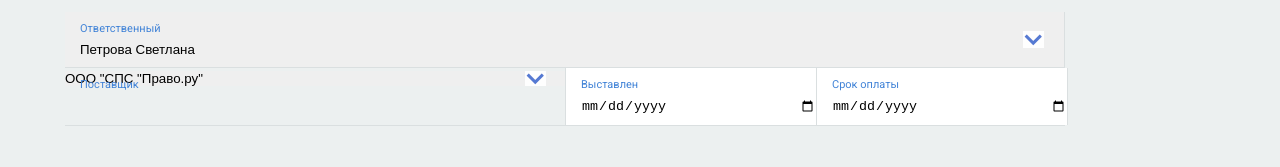
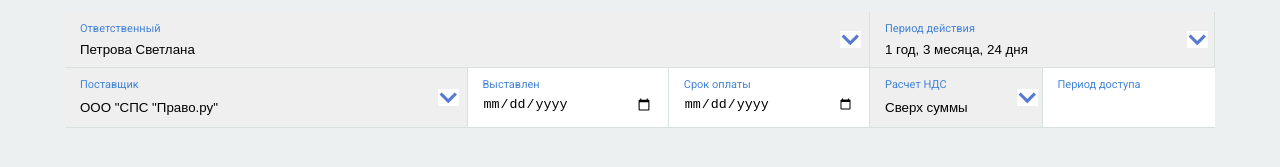
Before and after one commit to darkside1102/project, a plain HTML site: page index.html in a window 1280 px wide. Shown: the part 209-376 px from the top of the page. Drawn offline with Linux system fonts and the light colour scheme.

Commit message:
new form
Доделана форма

```diff
--- a/index.html
+++ b/index.html
@@ -31,7 +31,6 @@
 		</div>
 	</header>
 	<section class="container">
-		<div class="left-flex">
 		<div class="subject-info">
 			<div class="subject-info__responsible">
 				<label>
@@ -40,23 +39,56 @@
 				</select>
 				</label>
 			</div>
-			<div class="bottom-flex">
-				<div class="subject-info__provider">
+			<div class="subject-info__period">
 				<label>
-						<select class="subject-info__select-provider" name="" id="">
+				<select class="subject-info__period-date" name="" id="">
+					<option value="">1 год, 3 месяца, 24 дня</option>
+				</select>
+				</label>
+			</div>
+		</div>
+		<div class="subject">
+			<div class="subject__container subject__container-left">
+				<div class="subject__container__inner">
+					<div class="subject__provider">
+						<label>
+						<select class="subject__select-provider" name="" id="">
 							<option value="">ООО "СПС "Право.ру"</option>
 						</select>
 						</label>
 					</div>
-				<div class="subject-info__exposed">
-					<input class="subject-info__exposed-date" type="date" id="date">
 				</div>
-				<div class="subject-info__duedate">
-					<input class="subject-info__duedate-date" type="date">
+
+				<div class="subject__container__inner">
+					<div class="subject__exposed">
+						<input class="subject__exposed-date" type="date" id="date">
+					</div>
+					<div class="subject__duedate">
+						<input class="subject__duedate-date" type="date">
 					</div>
 				</div>
 			</div>
+			<div class="subject__container subject__container-right">
+				<div class="subject__container__inner">
+					<div class="subject__calculation">
+							<label>
+								<select class="subject__сalculation-summ" name="" id="">
+									<option value="">Сверх суммы</option>
+								</select>
+							</label>
 						</div>
+					</div>
+
+				<div class="subject__container__inner">
+						<div class="subject__acces">
+							<input class="subject__acces-date" type="text">
+						</div>
+					</div>
+			</div>
+
+		</div>
+	</section>
+	<section class="container">
 	</section>
 </body>
 </html>
--- a/new_project/style.css
+++ b/new_project/style.css
@@ -151,7 +151,11 @@ li {
 .main-menu__link_active {
   color: #fff;
 }
-.left-flex {
+.container {
+  margin: 15px 65px;
+}
+.subject-info {
+  width: 100%;
   display: -webkit-box;
   display: -webkit-flex;
   display: -ms-flexbox;
@@ -160,27 +164,11 @@ li {
   -webkit-justify-content: flex-start;
       -ms-flex-pack: start;
           justify-content: flex-start;
-  -webkit-flex-wrap: wrap;
-      -ms-flex-wrap: wrap;
-          flex-wrap: wrap;
-  width: 1000px;
-}
-.bottom-flex {
-  display: -webkit-box;
-  display: -webkit-flex;
-  display: -ms-flexbox;
-  display: flex;
   border-bottom: 1px solid #dadfe0;
 }
-.container {
-  margin: 15px 65px;
-}
-.subject-info {
-  width: 1000px;
-}
 .subject-info__responsible {
+  width: 70%;
   position: relative;
-  border-bottom: 1px solid #dadfe0;
 }
 .subject-info__responsible::before {
   content: "Ответственный";
@@ -192,7 +180,34 @@ li {
   left: 15px;
 }
 .subject-info__responsible-info {
-  width: 1000px;
+  width: 100%;
+  min-height: 50px;
+  padding: 30px 15px 10px;
+  border: none;
+  background-image: url("img/select-logo.png");
+  background-repeat: no-repeat;
+  background-position: 99%;
+  -webkit-appearance: none;
+     -moz-appearance: none;
+          appearance: none;
+  border-right: 1px solid #dadfe0;
+}
+.subject-info__period {
+  width: 30%;
+  position: relative;
+}
+.subject-info__period::before {
+  content: "Период действия";
+  color: #4183d7;
+  font-size: 11px;
+  position: absolute;
+  z-index: 1;
+  top: 10px;
+  left: 15px;
+}
+.subject-info__period-date {
+  width: 100%;
+  min-height: 50px;
   padding: 30px 15px 10px;
   border: none;
   background-image: url("img/select-logo.png");
@@ -202,65 +217,6 @@ li {
      -moz-appearance: none;
           appearance: none;
   border-right: 1px solid #dadfe0;
-}
-.subject-info__provider {
-  position: relative;
-  border-right: 1px solid #dadfe0;
-}
-.subject-info__provider::before {
-  content: "Поставщик";
-  color: #4183d7;
-  font-size: 11px;
-  position: absolute;
-  z-index: 1;
-  top: 10px;
-  left: 15px;
-}
-.subject-info__select-provider {
-  width: 500px;
-  border: none;
-  -webkit-appearance: none;
-     -moz-appearance: none;
-          appearance: none;
-  background-image: url("img/select-logo.png");
-  background-repeat: no-repeat;
-  background-position: 96%;
-}
-.subject-info__exposed {
-  position: relative;
-  border-right: 1px solid #dadfe0;
-}
-.subject-info__exposed::before {
-  content: "Выставлен";
-  color: #4183d7;
-  font-size: 11px;
-  position: absolute;
-  z-index: 1;
-  top: 10px;
-  left: 15px;
-}
-.subject-info__exposed-date {
-  width: 235px;
-  border: none;
-  padding: 30px 0 10px 15px;
-}
-.subject-info__duedate {
-  position: relative;
-  border-right: 1px solid #dadfe0;
-}
-.subject-info__duedate::before {
-  content: "Срок оплаты";
-  color: #4183d7;
-  font-size: 11px;
-  position: absolute;
-  z-index: 1;
-  top: 10px;
-  left: 15px;
-}
-.subject-info__duedate-date {
-  width: 235px;
-  border: none;
-  padding: 30px 0 10px 15px;
 }
 .subject {
   width: 100%;
@@ -274,8 +230,97 @@ li {
           justify-content: flex-start;
   border-bottom: 1px solid #dadfe0;
 }
+.subject__container {
+  display: -webkit-box;
+  display: -webkit-flex;
+  display: -ms-flexbox;
+  display: flex;
+}
+.subject__container-left {
+  width: 70%;
+}
+.subject__container-right {
+  width: 30%;
+}
+.subject__container__inner {
+  display: -webkit-box;
+  display: -webkit-flex;
+  display: -ms-flexbox;
+  display: flex;
+  width: 50%;
+}
+.subject__provider {
+  width: 100%;
+  position: relative;
+  border-right: 1px solid #dadfe0;
+}
+.subject__provider::before {
+  content: "Поставщик";
+  color: #4183d7;
+  font-size: 11px;
+  position: absolute;
+  z-index: 1;
+  top: 10px;
+  left: 15px;
+}
+.subject__select-provider {
+  width: 100%;
+  min-height: 59px;
+  padding: 30px 15px 10px;
+  border: none;
+  background-image: url("img/select-logo.png");
+  background-repeat: no-repeat;
+  background-position: 98%;
+  -webkit-appearance: none;
+     -moz-appearance: none;
+          appearance: none;
+}
+.subject__exposed {
+  width: 100%;
+  position: relative;
+  border-right: 1px solid #dadfe0;
+}
+.subject__exposed::before {
+  content: "Выставлен";
+  color: #4183d7;
+  font-size: 11px;
+  position: absolute;
+  z-index: 1;
+  top: 10px;
+  left: 15px;
+}
+.subject__exposed-date {
+  width: 100%;
+  border: none;
+  padding: 25px 15px 10px;
+  -webkit-box-sizing: border-box;
+          box-sizing: border-box;
+  min-height: 59px;
+}
+.subject__duedate {
+  width: 100%;
+  position: relative;
+  border-right: 1px solid #dadfe0;
+}
+.subject__duedate::before {
+  content: "Срок оплаты";
+  color: #4183d7;
+  font-size: 11px;
+  position: absolute;
+  z-index: 1;
+  top: 10px;
+  left: 15px;
+}
+.subject__duedate-date {
+  width: 100%;
+  min-height: 59px;
+  padding: 25px 15px 10px;
+  border: none;
+  -webkit-box-sizing: border-box;
+          box-sizing: border-box;
+}
 .subject__calculation {
-  width: 15%;
+  width: 100%;
   position: relative;
   border-right: 1px solid #dadfe0;
 }
@@ -290,22 +335,23 @@ li {
 }
 .subject__сalculation-summ {
   width: 100%;
+  min-height: 59px;
   padding: 30px 15px 10px;
+  border: none;
+  background-image: url("img/select-logo.png");
+  background-repeat: no-repeat;
+  background-position: 98%;
   -webkit-appearance: none;
      -moz-appearance: none;
           appearance: none;
-  border: none;
-  background-image: url("img/select-logo.png");
-  background-repeat: no-repeat;
-  background-position: 96%;
 }
 .subject__acces {
-  width: 15%;
+  width: 100%;
   position: relative;
 }
 .subject__acces::before {
   content: "Период доступа";
-  color: #dadfe0;
+  color: #4183d7;
   font-size: 11px;
   position: absolute;
   z-index: 1;
@@ -313,7 +359,10 @@ li {
   left: 15px;
 }
 .subject__acces-date {
-  width: 87%;
-  padding: 30px 15px 10px;
+  width: 100%;
+  padding: 25px 15px 10px;
   border: none;
+  -webkit-box-sizing: border-box;
+          box-sizing: border-box;
+  min-height: 59px;
 }
```
Also changed, not shown: 1 other file. Lines whose indentation alone changed are shown as unchanged.
